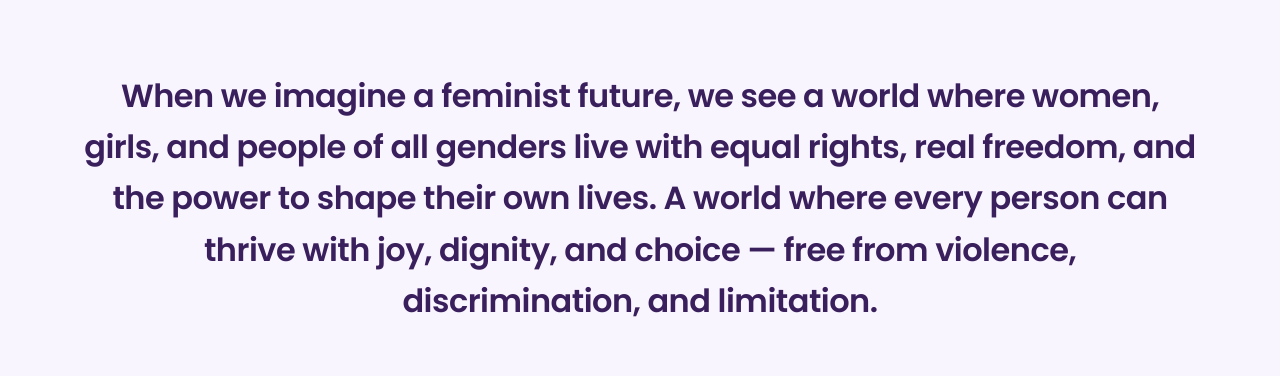
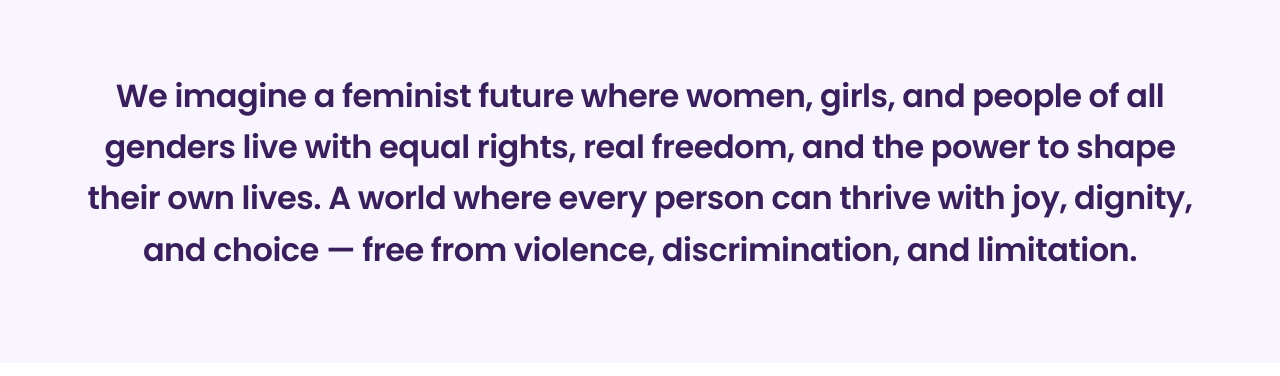
Before and after one commit to eshihanda/fprjc, a React (Vite) app in the folder feminist-app/: page /our-impact in a window 1280 px wide. Shown: the part 721-1097 px from the top of the page. Built offline with nearby package versions, Linux system fonts and the light colour scheme.

Commit message:
some few changes

```diff
--- a/feminist-app/src/Pages/OurImpact.jsx
+++ b/feminist-app/src/Pages/OurImpact.jsx
@@ -61,7 +61,7 @@ const OurImpact = () => {
       <h2 style={{ fontFamily: "var(--font-heading)", fontWeight: "600", fontSize: "2rem", lineHeight: "1.6",
         textAlign: "center",
         color: "#3a1f5d", }} >
-        When we imagine a feminist future, we see a world where women, girls, and people of all genders
+        We imagine a feminist future where women, girls, and people of all genders
         live with equal rights, real freedom, and the power to shape their own lives.
         A world where every person can thrive with joy, dignity, and choice — free from violence, discrimination, and limitation.
       </h2>
--- a/feminist-app/src/Pages/OurTeam.jsx
+++ b/feminist-app/src/Pages/OurTeam.jsx
@@ -88,7 +88,7 @@ const Officers = [
     photo: momi,
   },
   {
-    name: "Bravin",
+    name: "Bravine",
     title: "Communications Officer",
     photo: bravin,
   },
```
Also changed, not shown: feminist-app/src/assets/brandy.png.
